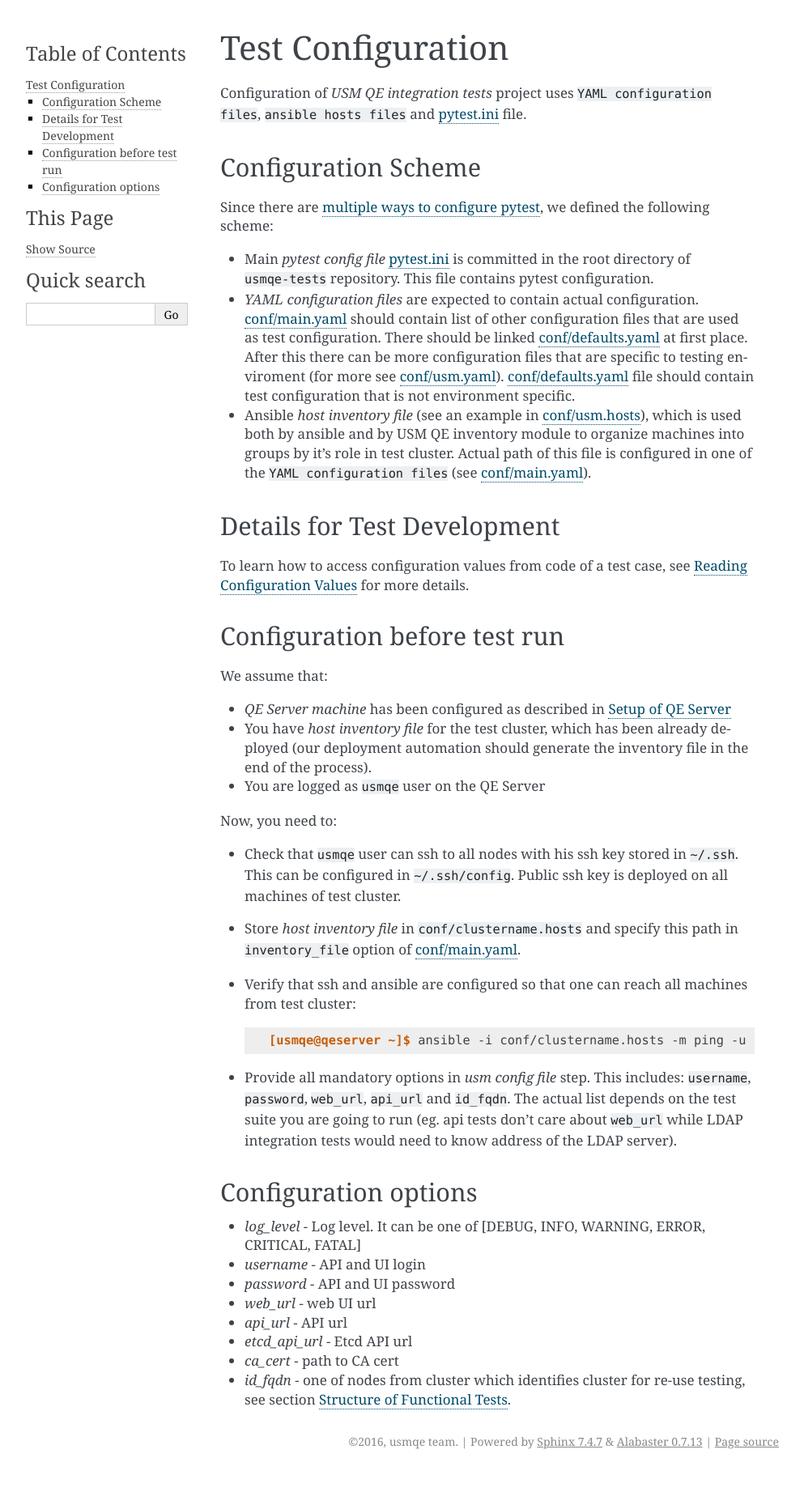
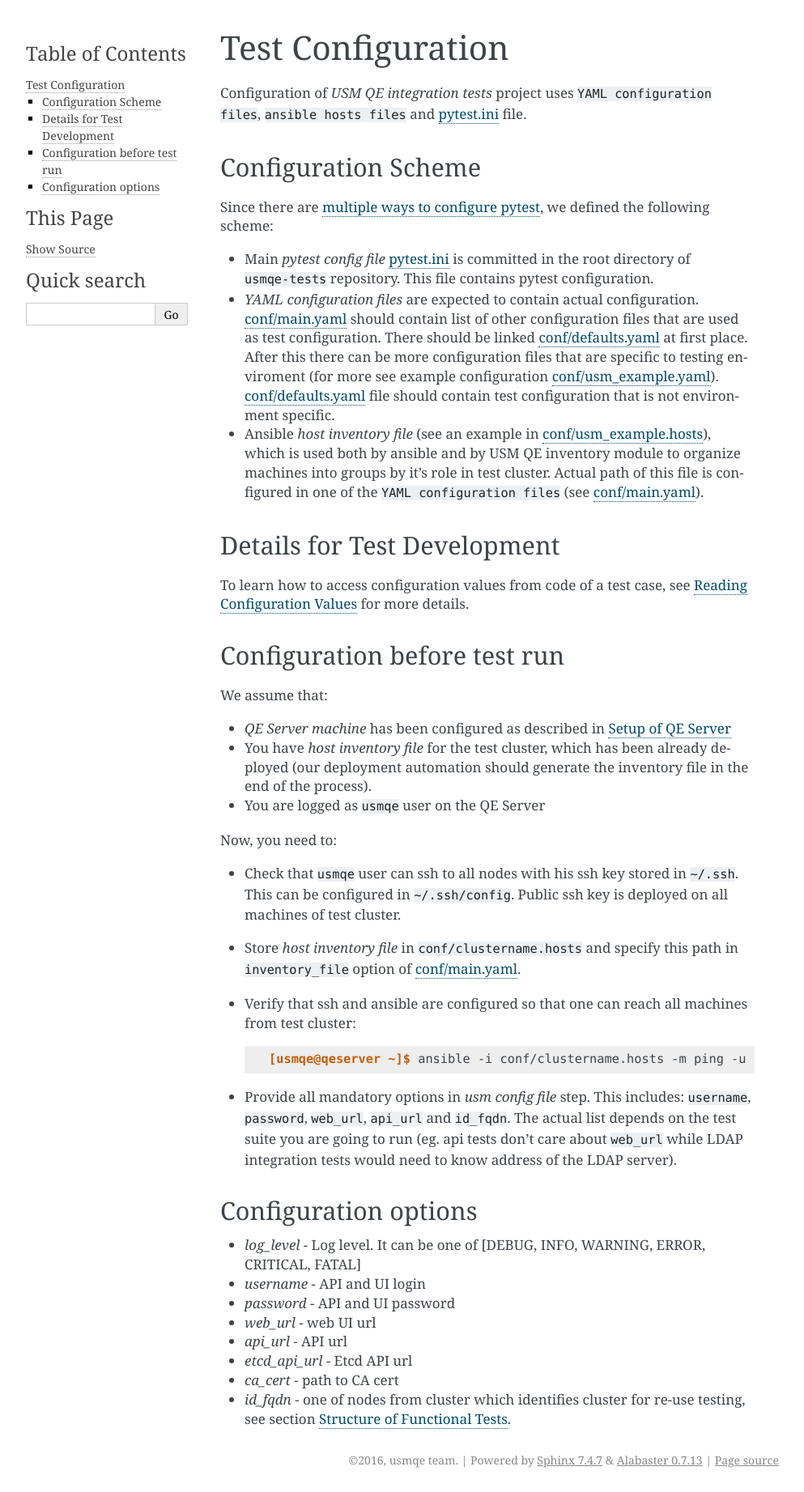
Before and after one commit to usmqe/usmqe-tests, a Sphinx documentation site: the page built from docs/test_configuration.rst, in a window 1280 px wide. Shown: the whole page at 81% size, without its empty margins (148-1141 px from the left). Built offline with Sphinx 7.4.7, drawn with Linux system fonts in a browser that asks for light colours; before the commit the page ends 1820 px from its top, so only the background shows below that.

Commit message:
rename usm configs to usm_example

```diff
--- a/docs/test_configuration.rst
+++ b/docs/test_configuration.rst
@@ -18,11 +18,11 @@ scheme:
   `conf/main.yaml`_ should contain list of other configuration files that are
   used as test configuration. There should be linked `conf/defaults.yaml`_ at
   first place. After this there can be more configuration files that are
-  specific to testing enviroment (for more see `conf/usm.yaml`_).
-  `conf/defaults.yaml`_ file should contain test configuration that is not
-  environment specific.
+  specific to testing enviroment (for more see example configuration
+  `conf/usm_example.yaml`_). `conf/defaults.yaml`_ file should contain test
+  configuration that is not environment specific.
 
-* Ansible *host inventory file* (see an example in `conf/usm.hosts`_),
+* Ansible *host inventory file* (see an example in `conf/usm_example.hosts`_),
   which is used both by ansible and by USM QE inventory module to organize
   machines into groups by it's role in test cluster. Actual path of this file
   is configured in one of the ``YAML configuration files``
@@ -99,7 +99,7 @@ Configuration options
 .. _`multiple ways to configure pytest`: http://doc.pytest.org/en/latest/customize.html
 .. _`pytest.ini`: https://github.com/usmqe/usmqe-tests/blob/master/pytest.ini
 .. TODO: fix locations to point to correct ones
-.. _`conf/usm.yaml`: https://github.com/usmqe/usmqe-tests
-.. _`conf/usm.hosts`: https://github.com/usmqe/usmqe-tests
+.. _`conf/usm_example.yaml`: https://github.com/usmqe/usmqe-tests
+.. _`conf/usm_example.hosts`: https://github.com/usmqe/usmqe-tests
 .. _`conf/main.yaml`: https://github.com/usmqe/usmqe-tests
 .. _`conf/defaults.yaml`: https://github.com/usmqe/usmqe-tests
```
Also changed, not shown: 5 other files.
